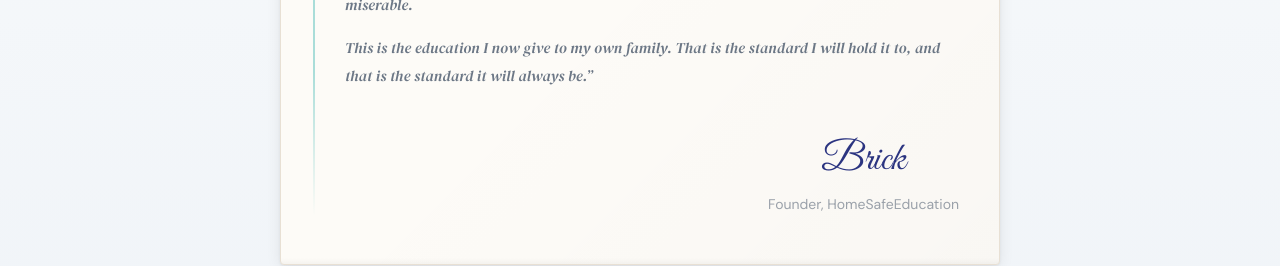
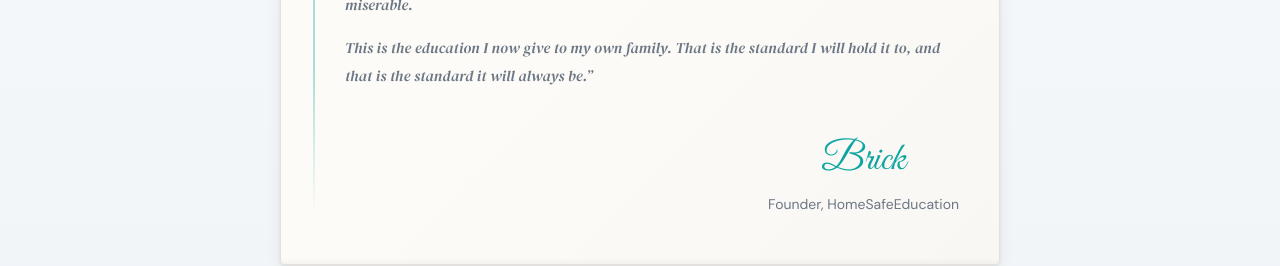
Before and after one commit to BrickBoxNAFO/besafe-app, a Next.js app: page /about in a window 1280 px wide. Shown: the part 1440-1706 px from the top of the page. Built offline with nearby package versions, Linux system fonts and the light colour scheme; no server answers.

Commit message:
Make Brick signature teal and subtitle match body text colour
Co-Authored-By: Claude Opus 4.6 <noreply@anthropic.com>

```diff
--- a/app/about/page.jsx
+++ b/app/about/page.jsx
@@ -46,8 +46,8 @@ export default function AboutPage() {
               </div>
               <div className="mt-10 text-right">
                 <div className="inline-block text-center">
-                  <span style={{fontFamily:"'Great Vibes', cursive", fontSize:'2.5rem', color:'#2B3480'}}>Brick</span>
-                  <p className="text-navy/40 text-sm mt-1" style={{fontStyle:'normal'}}>Founder, HomeSafeEducation</p>
+                  <span style={{fontFamily:"'Great Vibes', cursive", fontSize:'2.5rem', color:'#0EA5A0'}}>Brick</span>
+                  <p className="text-navy/60 text-sm mt-1" style={{fontStyle:'normal'}}>Founder, HomeSafeEducation</p>
                 </div>
               </div>
             </div>
```
